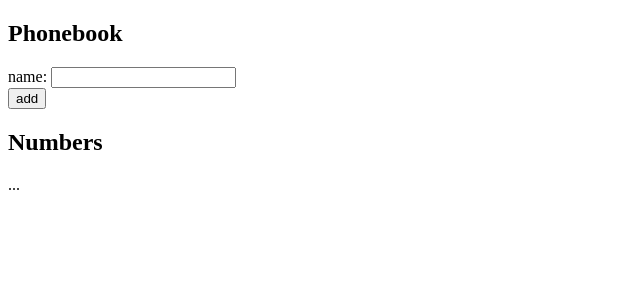
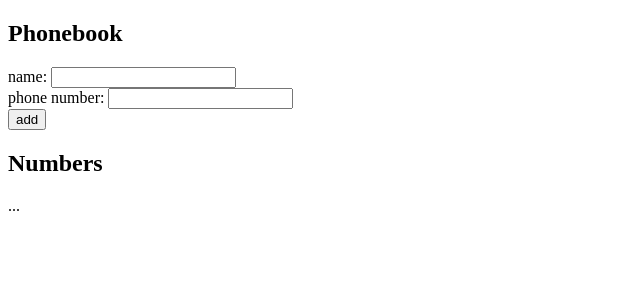
Before and after one commit to yuchenjohnlin/fullstackopen, a React (Vite) app in the folder part2/: page / in a window 1280 px wide. Shown: the top 300 px of the page, without its empty margins (0-640 px from the left). Built offline with nearby package versions, Linux system fonts and the light colour scheme.

Commit message:
part 2.8

```diff
--- a/part2/src/App.jsx
+++ b/part2/src/App.jsx
@@ -2,13 +2,18 @@ import { useState } from 'react'
 
 const App = () => {
   const [persons, setPersons] = useState([
-    { name: 'Arto Hellas' }
+    { name: 'Arto Hellas', phone: '000000000' }
   ])
-  const [newName, setNewName] = useState('')
+  const [newName, setName] = useState('')
+  const [newPhone, setPhone] = useState('')
 
   const handleNameChange = (event) => {
     console.log(event.target.value)
-    setNewName(event.target.value)
+    setName(event.target.value)
+  }
+  const handlePhoneChange = (event) => {
+    console.log(event.target.value)
+    setPhone(event.target.value)
   }
   const addName = (event) => {
     event.preventDefault()
@@ -19,11 +24,13 @@ const App = () => {
     }
 
     const nameObj = {
-      name: newName
+      name: newName,
+      phone: newPhone
     }
     setPersons(persons.concat(nameObj))
-    // console.log(persons) this doesn't actually display the new one because it doesn't update automatically
-    setNewName('')
+    console.log(persons) // this doesn't actually display the new one because it doesn't update automatically
+    setName('')
+    setPhone('')
   }
 
   return (
@@ -32,6 +39,9 @@ const App = () => {
       <form onSubmit={addName}>
         <div>
           name: <input value={newName} onChange={handleNameChange}/>
+        </div>
+        <div>
+          phone number: <input value={newPhone} onChange={handlePhoneChange}/>
         </div>
         <div>
           <button type="submit">add</button>
```
